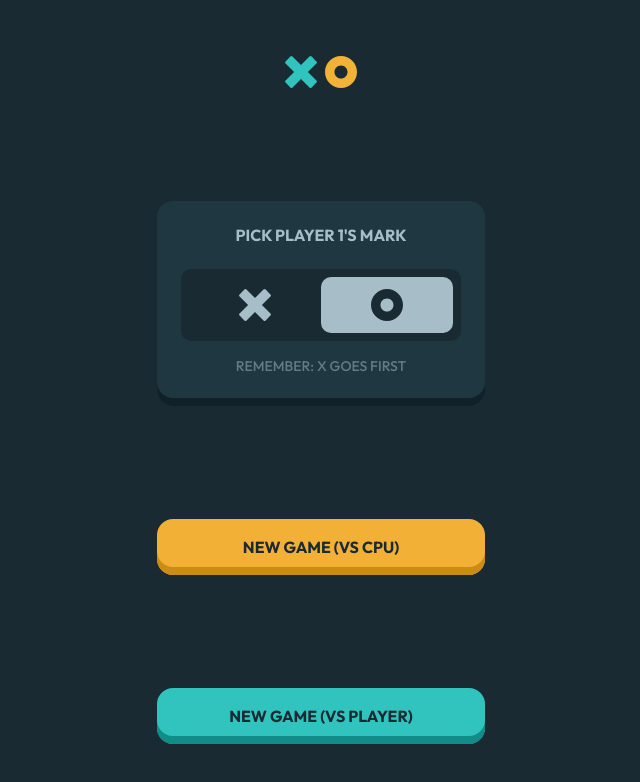
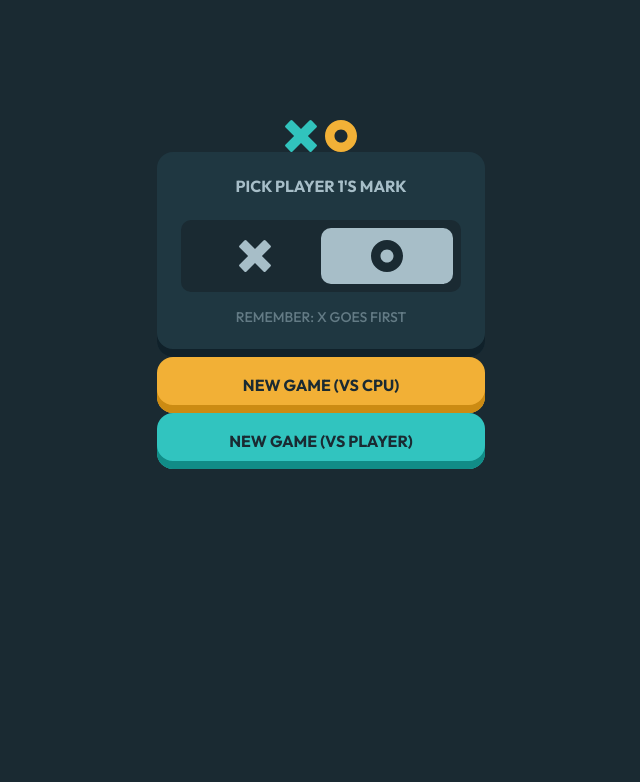
Before and after one commit to kylelamse/tic-tac-toe, a React (Create React App) app: page / in a window 1280 px wide. Shown: the top 782 px of the page, without its empty margins (319-959 px from the left). Built offline with nearby package versions, Linux system fonts and the light colour scheme.

Commit message:
Tweak layout

```diff
--- a/src/App.scss
+++ b/src/App.scss
@@ -1,9 +1,9 @@
 @use "styles/colors";
 
 .main-section {
-    height: 100vh;
-    display: grid;
+    display: flex;
+    flex-direction: column;
     justify-items: center;
     align-items: center;
-    background-color: colors.$dark_navy;
+    margin-top: 7.5rem;
 }
--- a/src/styles/index.scss
+++ b/src/styles/index.scss
@@ -1,5 +1,8 @@
+@use "colors";
+
 body {
     font-family: "Outfit", sans-serif;
+    background-color: colors.$dark_navy;
 }
 
 *,
```
